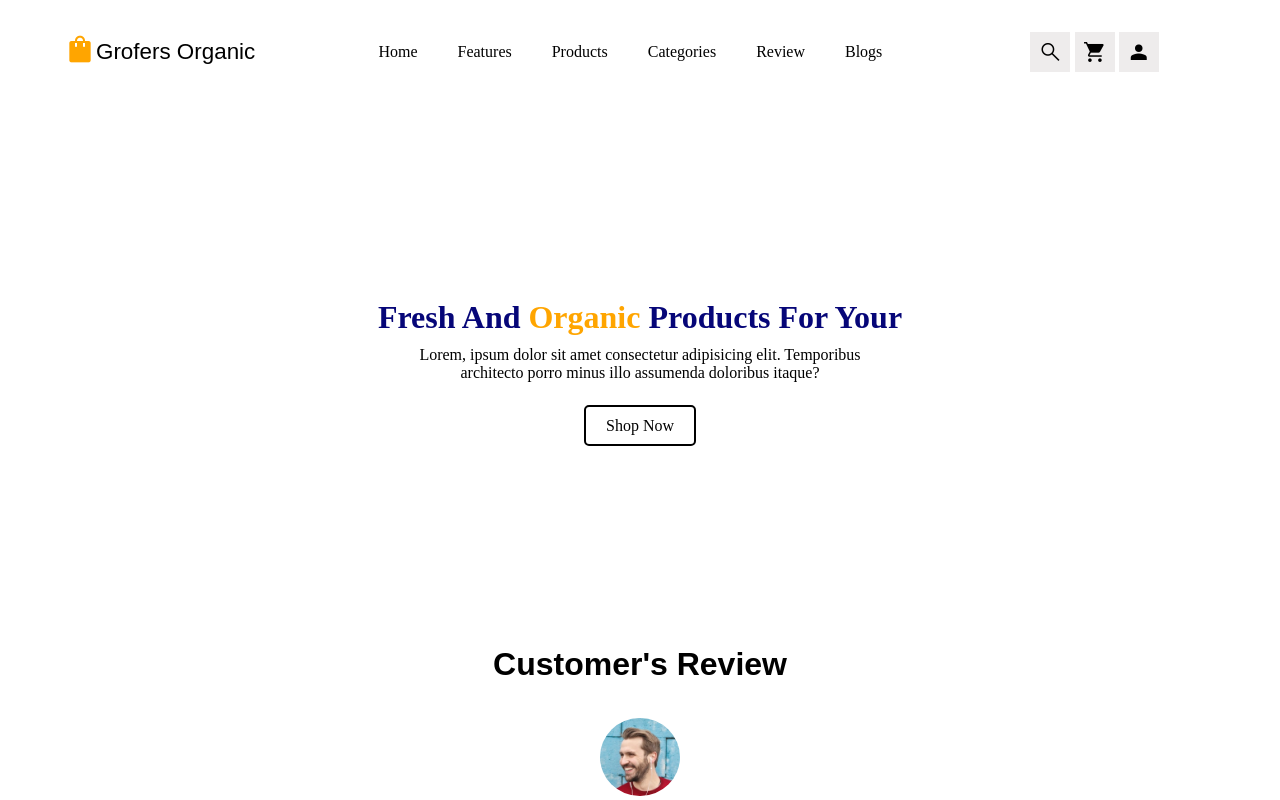
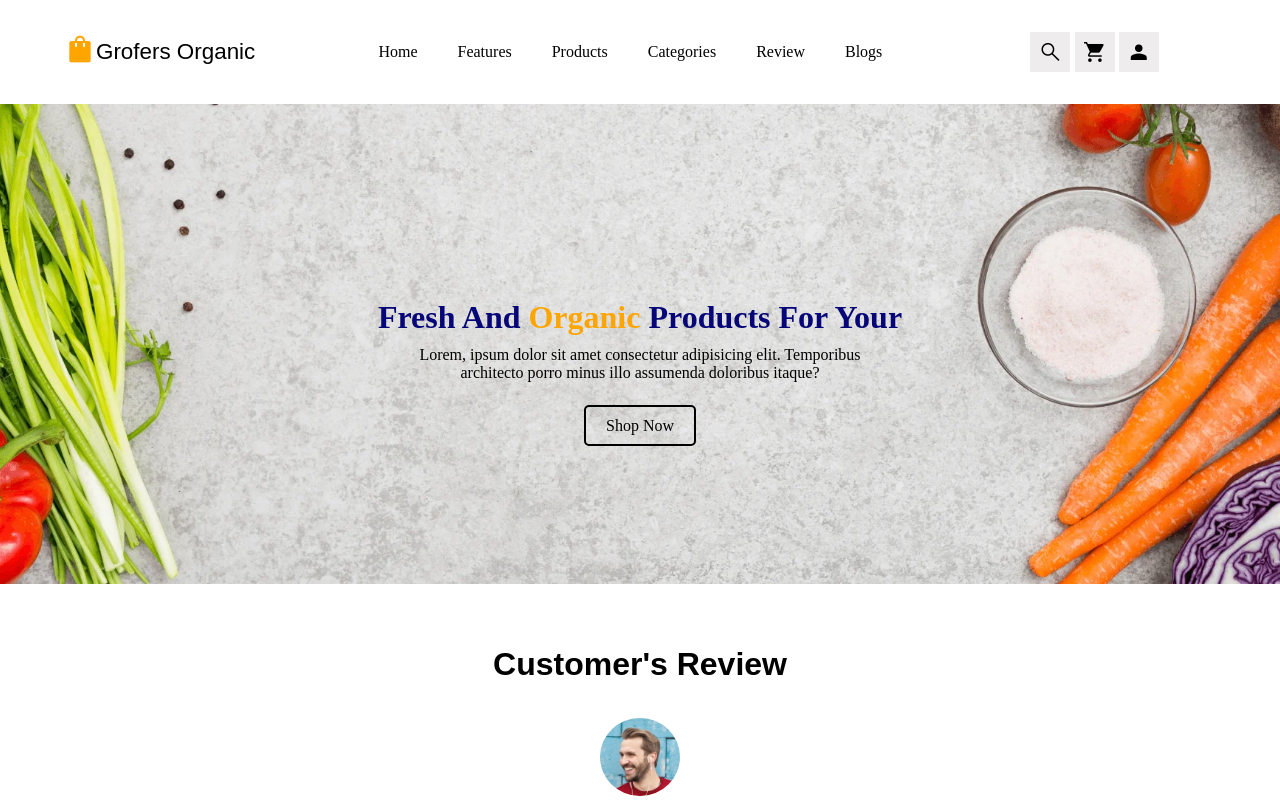
Before and after one commit to dushyant-2002/webexam5dec, a plain HTML site: page index.html in a window 1280 px wide. Shown: the top 800 px of the page. Drawn offline with nearby package versions, Linux system fonts and the light colour scheme; the site is published under a folder, as on GitHub Pages, so addresses that start at the root find nothing; a web font is replaced by a local one.

Commit message:
Update style.css

```diff
--- a/style.css
+++ b/style.css
@@ -64,7 +64,7 @@ ul{
     height: 60vh;
     /* border: 2px solid red; */
     text-align: center;
-    background: url('/banner-bg.webp')no-repeat center center/cover;
+    background: url(banner-bg.webp)no-repeat center center/cover;
 }
 .hcontent h1{
     font-size: 2rem;
```
